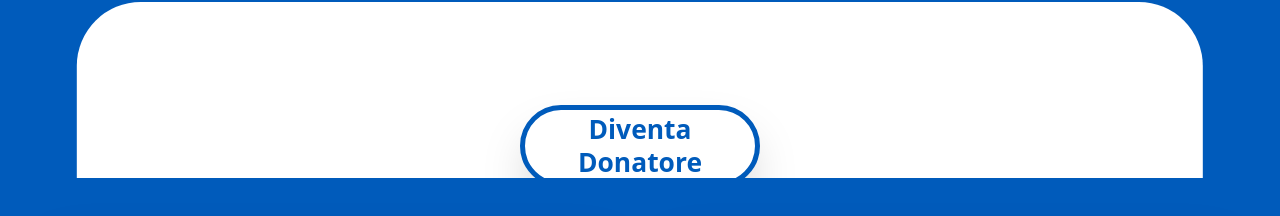
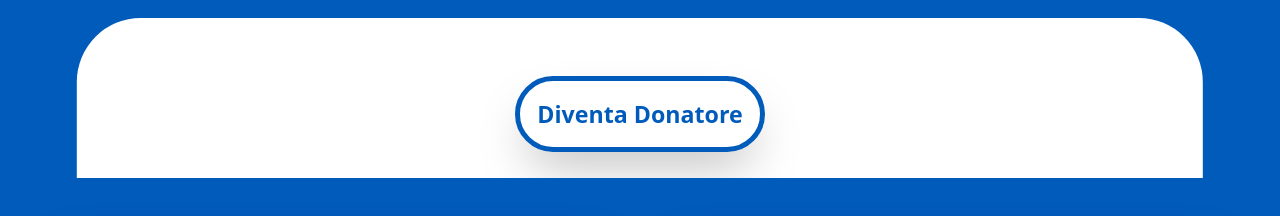
Before and after one commit to benedettafazzari-ux/avis-calabria, a React (Vite) app: page / in a window 1280 px wide. Shown: the part 350-566 px from the top of the page. Built offline with nearby package versions, Linux system fonts and the light colour scheme.

Commit message:
Update App.jsx

```diff
--- a/src/App.jsx
+++ b/src/App.jsx
@@ -1,3 +1,5 @@
+import logoGiovani from "./assets/logo-giovani.png";
+
 export default function App() {
   const BLUE = "#005bbb";
 
@@ -144,7 +146,7 @@ export default function App() {
       <section className="relative overflow-hidden bg-[#005bbb] px-6 pt-10 pb-44 text-white">
         <div className="mx-auto flex max-w-md flex-col items-center text-center">
           <img
-            src="/src/assets/logo-giovani.png"
+            src={logoGiovani}
             alt="Giovani AVIS Calabria"
             className="mb-8 w-[260px] object-contain"
           />
@@ -160,13 +162,13 @@ export default function App() {
           </p>
         </div>
 
-        <div className="absolute bottom-0 left-1/2 h-44 w-[88%] -translate-x-1/2 rounded-t-[4rem] bg-white" />
+       <div className="absolute bottom-0 left-1/2 h-40 w-[88%] -translate-x-1/2 rounded-t-[4rem] bg-white" />
 
         <a
           href="https://www.aviscalabria.it/"
           target="_blank"
           rel="noopener noreferrer"
-          className="absolute left-1/2 bottom-8 z-20 flex h-[82px] w-[240px] -translate-x-1/2 translate-y-1/2 items-center justify-center rounded-full border-[5px] border-[#005bbb] bg-white text-center text-[1.65rem] font-black leading-tight text-[#005bbb] shadow-2xl"
+          className="absolute left-1/2 bottom-16 z-20 flex h-[76px] w-[250px] -translate-x-1/2 translate-y-1/2 items-center justify-center rounded-full border-[5px] border-[#005bbb] bg-white text-center text-[1.45rem] font-black leading-tight text-[#005bbb] shadow-2xl"
         >
           Diventa Donatore
         </a>
```
